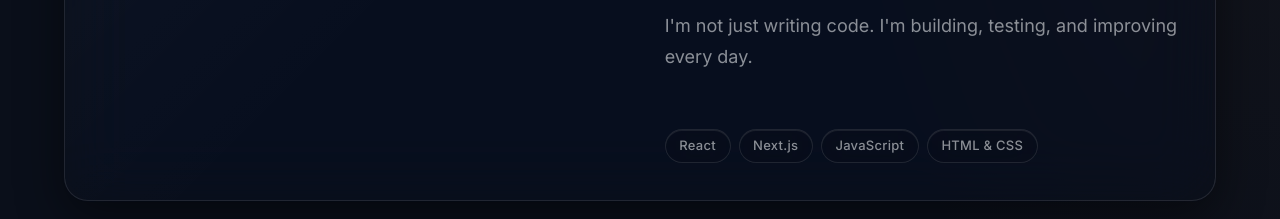
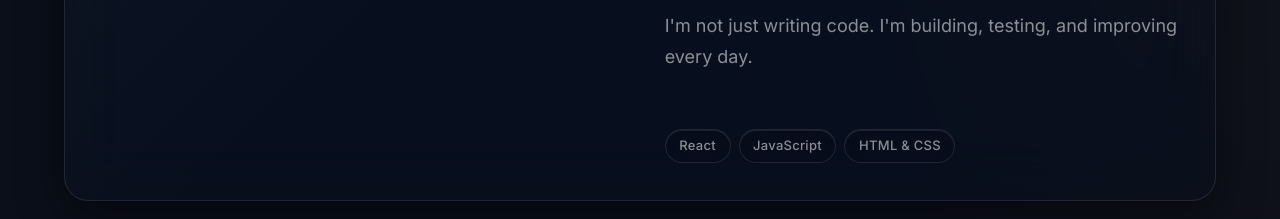
Before and after one commit to ChristIsKingAlways/JordanBensonDEV, a React (Vite) app: page / in a window 1280 px wide. Shown: the part 2480-2699 px from the top of the page. Built offline with nearby package versions, Linux system fonts and the light colour scheme.

Commit message:
Replace Next.js with React-only stack in skill tags

```diff
--- a/src/data/portfolioContent.js
+++ b/src/data/portfolioContent.js
@@ -1,6 +1,6 @@
 /**
  * Central copy + project list — aligned with jordanbensondev.com content.
- * Project screenshots use Microlink’s public screenshot embed (same approach as the live Next.js site).
+ * Project screenshots use Microlink’s public screenshot embed (same approach as many live portfolio sites).
  */
 
 export const siteMeta = {
@@ -43,7 +43,7 @@ export const aboutParagraphs = [
 ];
 
 /** Skill chips shown under About (single row wrap). */
-export const skillTags = ["React", "Next.js", "JavaScript", "HTML & CSS"];
+export const skillTags = ["React", "JavaScript", "HTML & CSS"];
 
 /**
  * Build Microlink screenshot URL (no API key; embed mode returns image URL).
```
